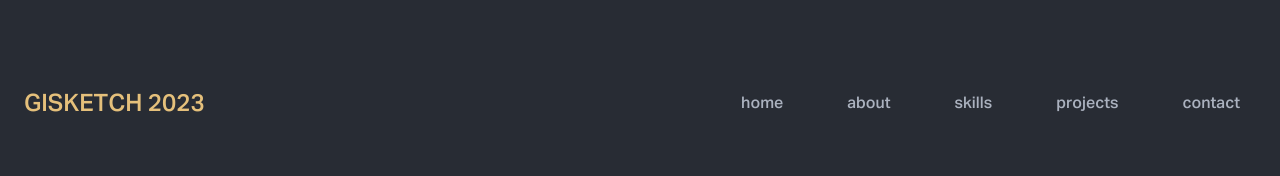
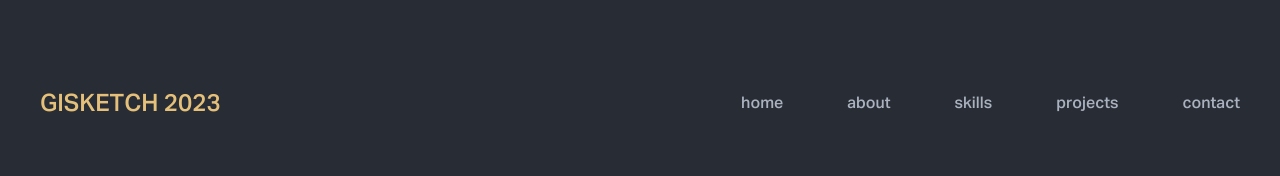
Before and after one commit to gisketch/gisketch.github.io, a React (Vite) app: page / in a window 1280 px wide. Shown: the top 176 px of the page. Built offline with nearby package versions, Linux system fonts and the light colour scheme; a web font is replaced by a local one.

Commit message:
fixed margin

```diff
--- a/src/styles/Nav.css
+++ b/src/styles/Nav.css
@@ -26,7 +26,7 @@
 
 .Nav h2 {
     color: var(--yellow);
-    margin-left: 1rem;
+    margin-left: 2rem;
     font-family: 'Medium', sans-serif;
     font-size: 1.5rem;
 }
```
